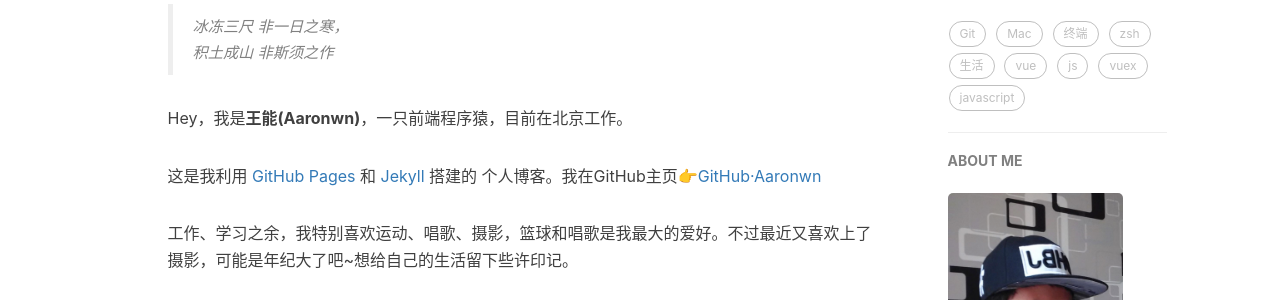
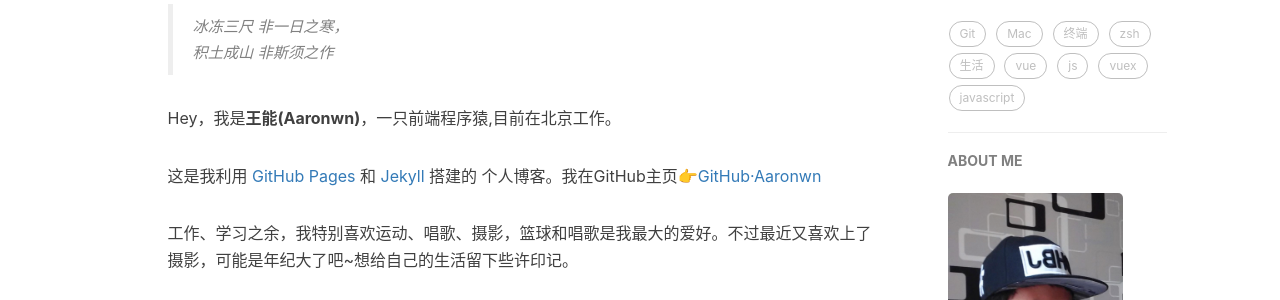
Before and after one commit to Aaronwn/Aaronwn.github.io, a Jekyll site: the page built from about.html, in a window 1280 px wide. Shown: the part 497-797 px from the top of the page. Built offline with Jekyll 4.4.1, drawn with Linux system fonts in a browser that asks for light colours; nearby versions of some CDN libraries; comment, search, counter and statistics services are not loaded.

Commit message:
update name

```diff
--- a/about.html
+++ b/about.html
@@ -18,7 +18,7 @@ header-img: "img/post-bg-rwd.jpg"
     <blockquote><p>冰冻三尺 非一日之寒，<br>
     积土成山 非斯须之作</p></blockquote>
 
-    <p>Hey，我是<strong>王能(Aaronwn)</strong>，一只前端程序猿，目前在北京工作。</p>
+    <p>Hey，我是<strong>王能(Aaronwn)</strong>，一只前端程序猿,目前在北京工作。</p>
 
     <p>这是我利用 <a href="https://pages.github.com/">GitHub Pages</a> 和 <a href="http://jekyll.com.cn/">Jekyll</a> 搭建的 个人博客。我在GitHub主页<a href="https://github.com/Aaronwn">👉GitHub·Aaronwn</a></p>
 
```
